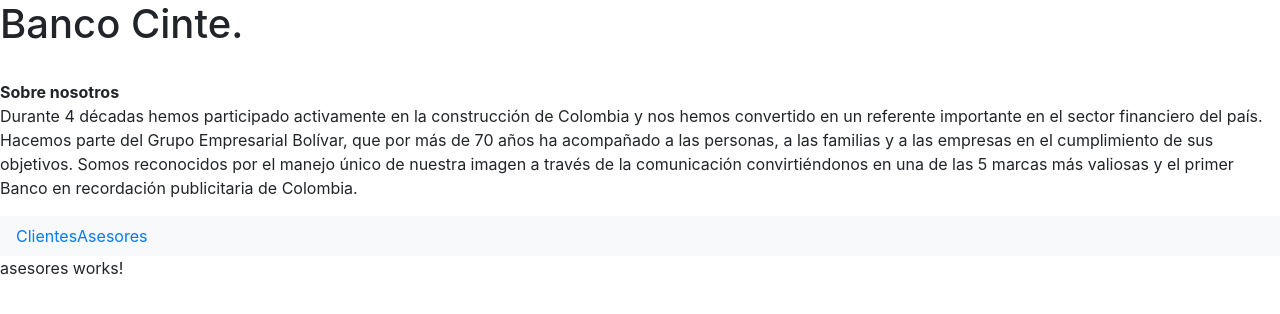
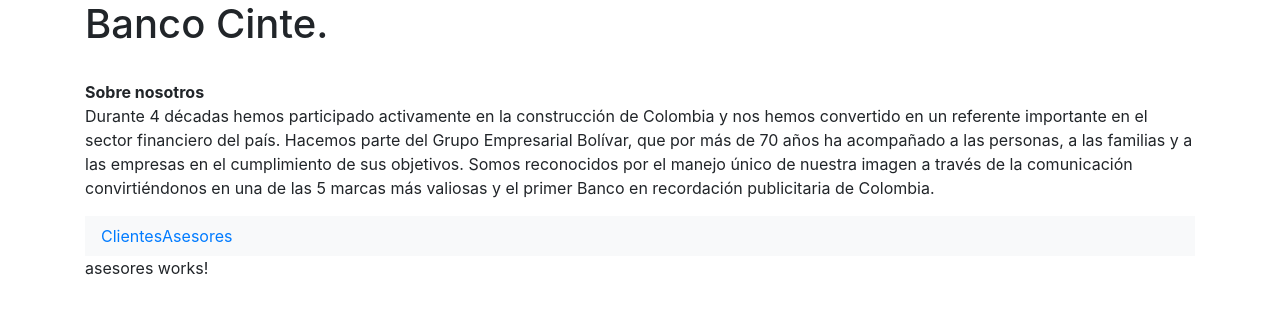
Before and after one commit to PedroHincapie/bancoCinte, an Angular app: page /asesores in a window 1280 px wide. Shown: the top 314 px of the page. Built offline with nearby package versions, Linux system fonts and the light colour scheme.

Commit message:
Update : Adicion de elmento responsibe

```diff
--- a/src/app/app.component.html
+++ b/src/app/app.component.html
@@ -1,3 +1,4 @@
+<div class="container">
   <section class="">
     <div>
       <h1>Banco Cinte.</h1>
@@ -9,12 +10,12 @@
 
         Durante 4 décadas hemos participado activamente en la construcción de
         Colombia y nos hemos convertido en un referente importante en el sector
-      financiero del país. Hacemos parte del Grupo Empresarial Bolívar, que por
-      más de 70 años ha acompañado a las personas, a las familias y a las
+        financiero del país. Hacemos parte del Grupo Empresarial Bolívar, que
+        por más de 70 años ha acompañado a las personas, a las familias y a las
         empresas en el cumplimiento de sus objetivos. Somos reconocidos por el
-      manejo único de nuestra imagen a través de la comunicación convirtiéndonos
-      en una de las 5 marcas más valiosas y el primer Banco en recordación
-      publicitaria de Colombia.
+        manejo único de nuestra imagen a través de la comunicación
+        convirtiéndonos en una de las 5 marcas más valiosas y el primer Banco en
+        recordación publicitaria de Colombia.
       </p>
     </div>
   </section>
@@ -23,3 +24,4 @@
     <a routerLink="/asesores" routerLinkActive="active">Asesores</a>
   </nav>
   <router-outlet></router-outlet>
+</div>
```
Lines whose indentation alone changed are shown as unchanged.
